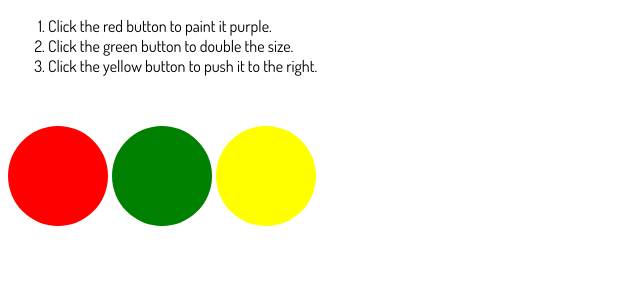
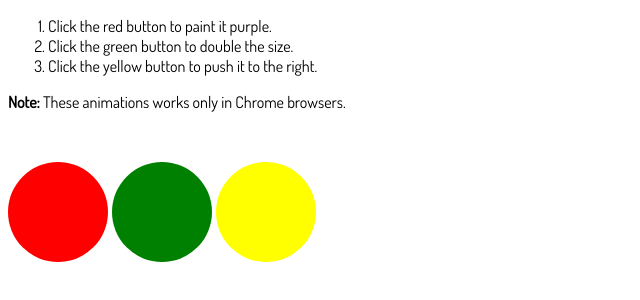
Before and after one commit to ireneo-funes/javascript-study, a plain HTML site: page 01-addEventListener/index.html in a window 1280 px wide. Shown: the whole page, without its empty margins (0-640 px from the left). Drawn offline with Linux system fonts and the light colour scheme.

Commit message:
Add note to HTML
This animation only works in Chrome browsers.

```diff
--- a/01-addEventListener/index.html
+++ b/01-addEventListener/index.html
@@ -37,6 +37,7 @@
       <li>Click the green button to double the size.</li>
       <li>Click the yellow button to push it to the right.</li>
     </ol>
+    <b>Note:</b> These animations works only in Chrome browsers.
   </div>
   <div class="test">
     <button class='red'></button>
```
